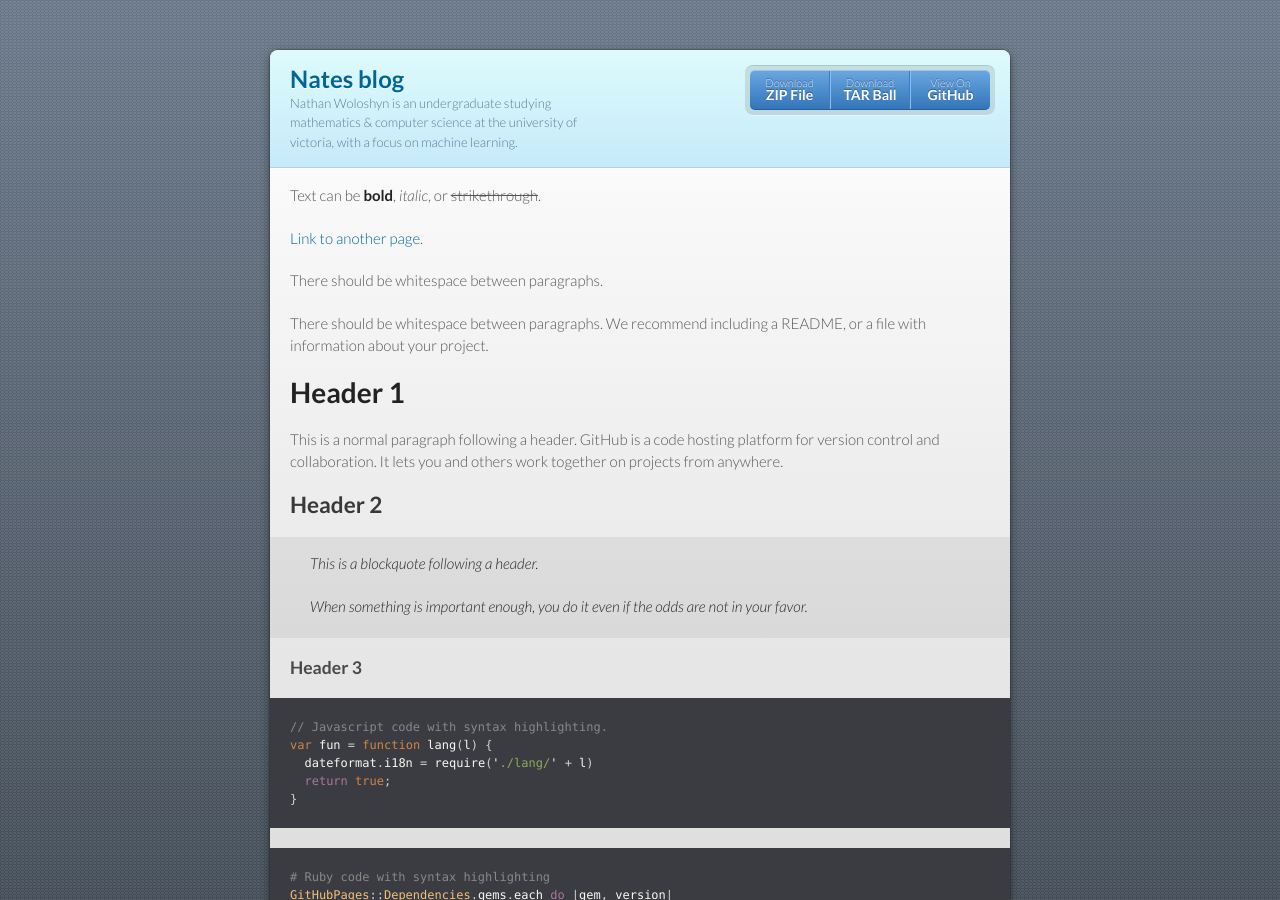
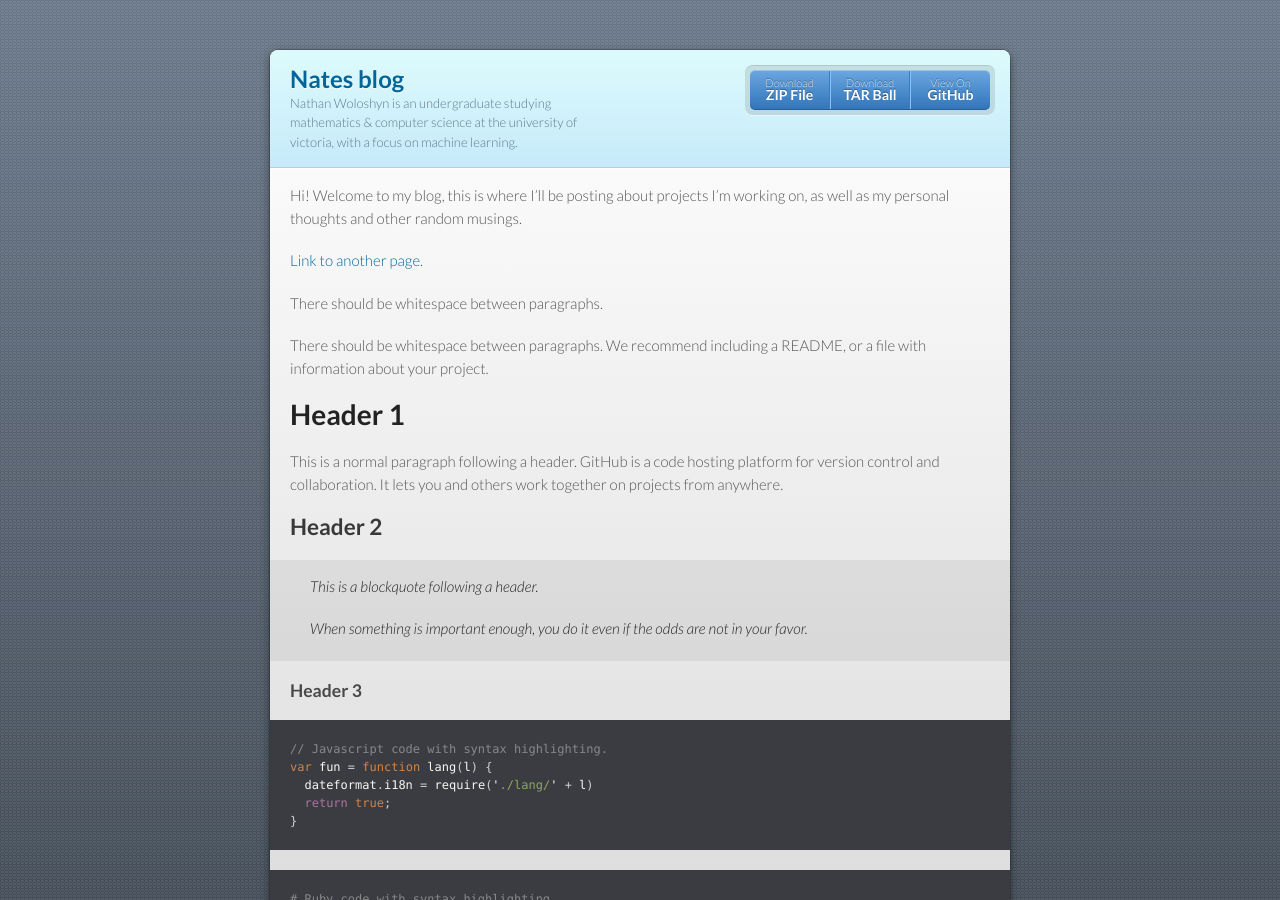
Before and after one commit to nathanWolo/blog, a Jekyll site: the page built from index.md, in a window 1280 px wide and 900 px high. Built offline with Jekyll 4.4.1, drawn with Linux system fonts in a browser that asks for light colours.

Commit message:
added opening line

```diff
--- a/index.md
+++ b/index.md
@@ -2,7 +2,7 @@
 layout: default
 ---
 
-Text can be **bold**, _italic_, or ~~strikethrough~~.
+Hi! Welcome to my blog, this is where I'll be posting about projects I'm working on, as well as my personal thoughts and other random musings.
 
 [Link to another page](./another-page.html).
 
```
